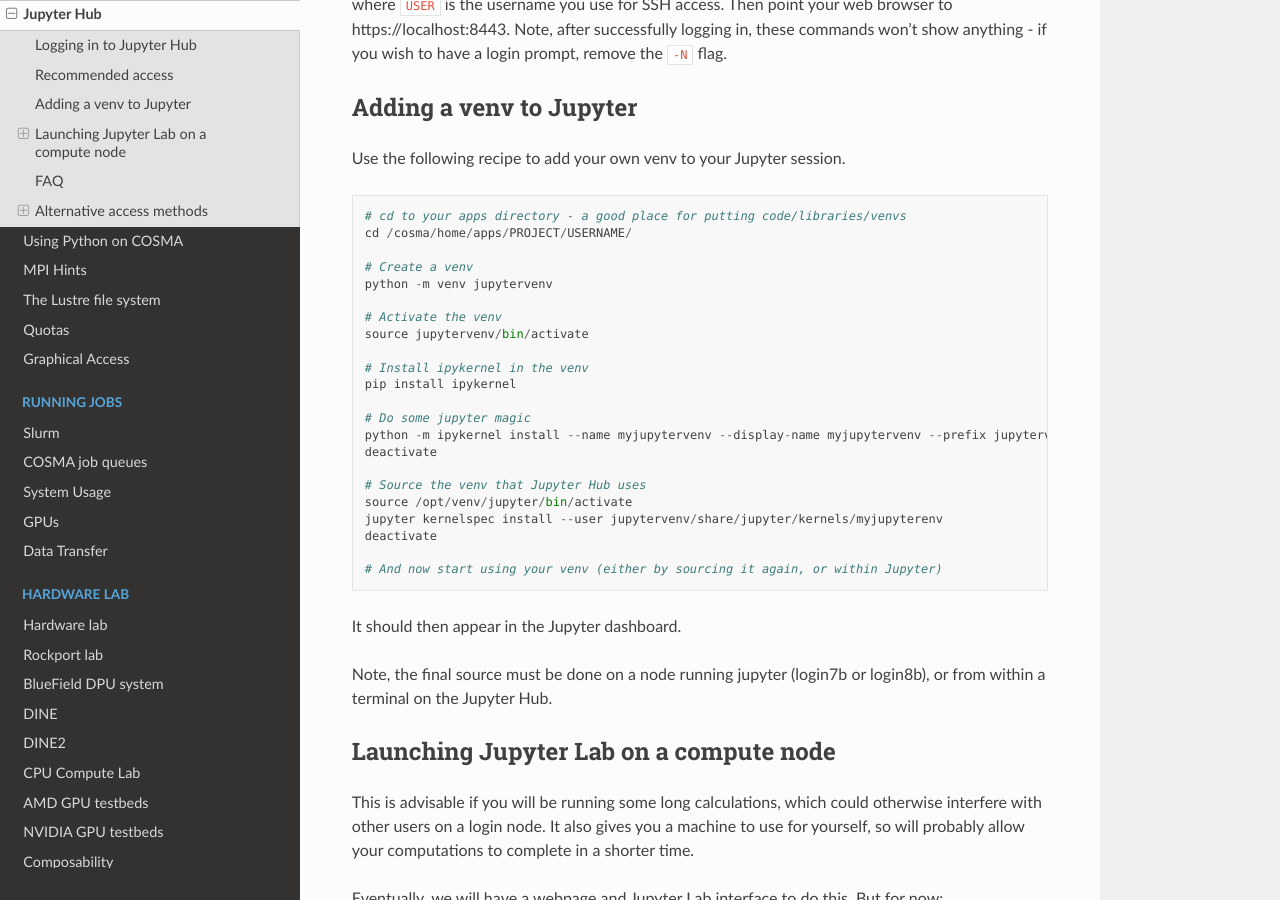
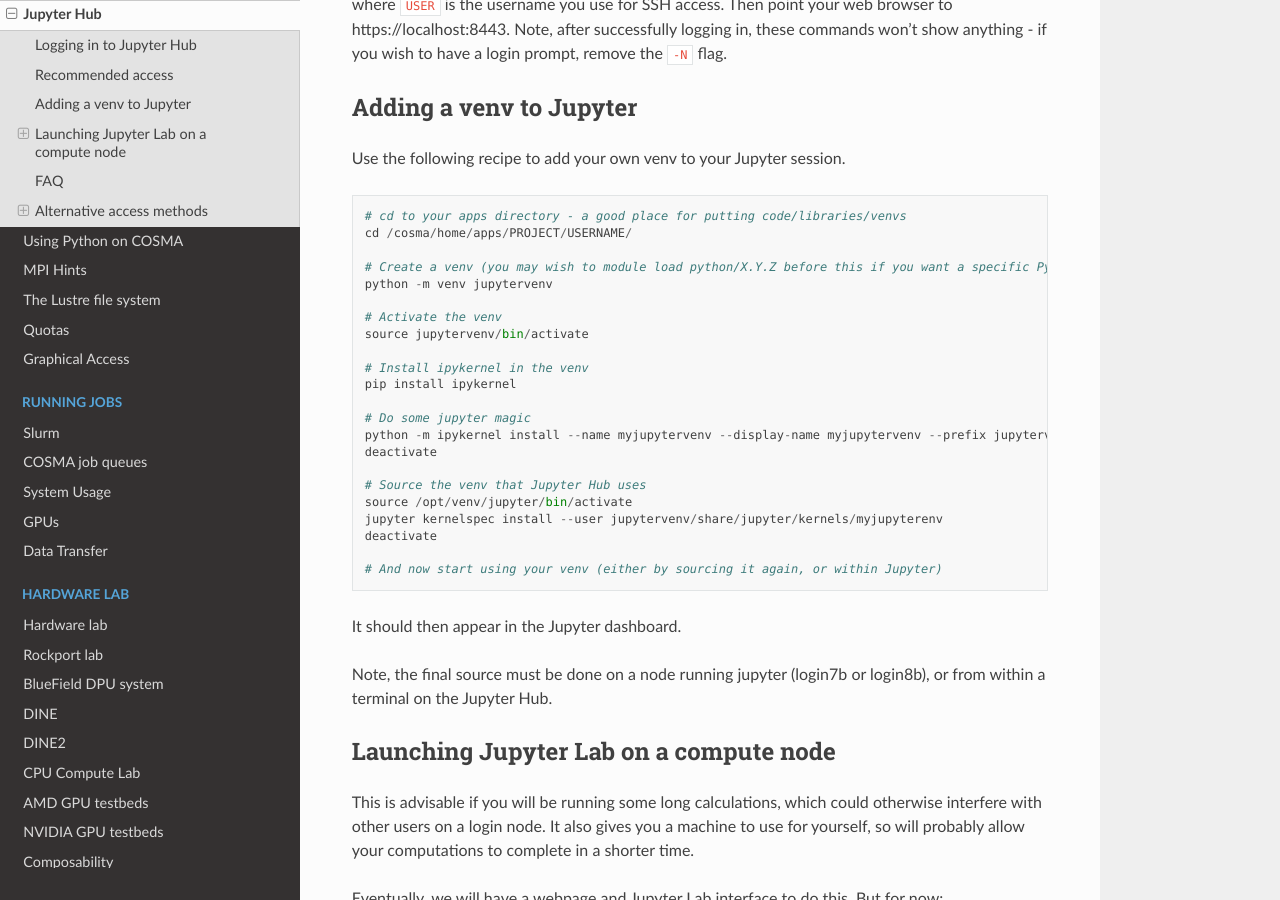
Before and after one commit to agb32/cosmadoc, a Sphinx documentation site: the page built from docs/source/jupyter.md, in a window 1280 px wide and 900 px high, scrolled down 629 px. Built offline with Sphinx 7.4.7 and the Read the Docs theme 2.0.0, drawn with Linux system fonts in a browser that asks for light colours.

Commit message:
added module info

```diff
--- a/docs/source/jupyter.md
+++ b/docs/source/jupyter.md
@@ -26,7 +26,7 @@
 # cd to your apps directory - a good place for putting code/libraries/venvs
 cd /cosma/home/apps/PROJECT/USERNAME/
 
-# Create a venv
+# Create a venv (you may wish to module load python/X.Y.Z before this if you want a specific Python version)
 python -m venv jupytervenv
 
 # Activate the venv
```
